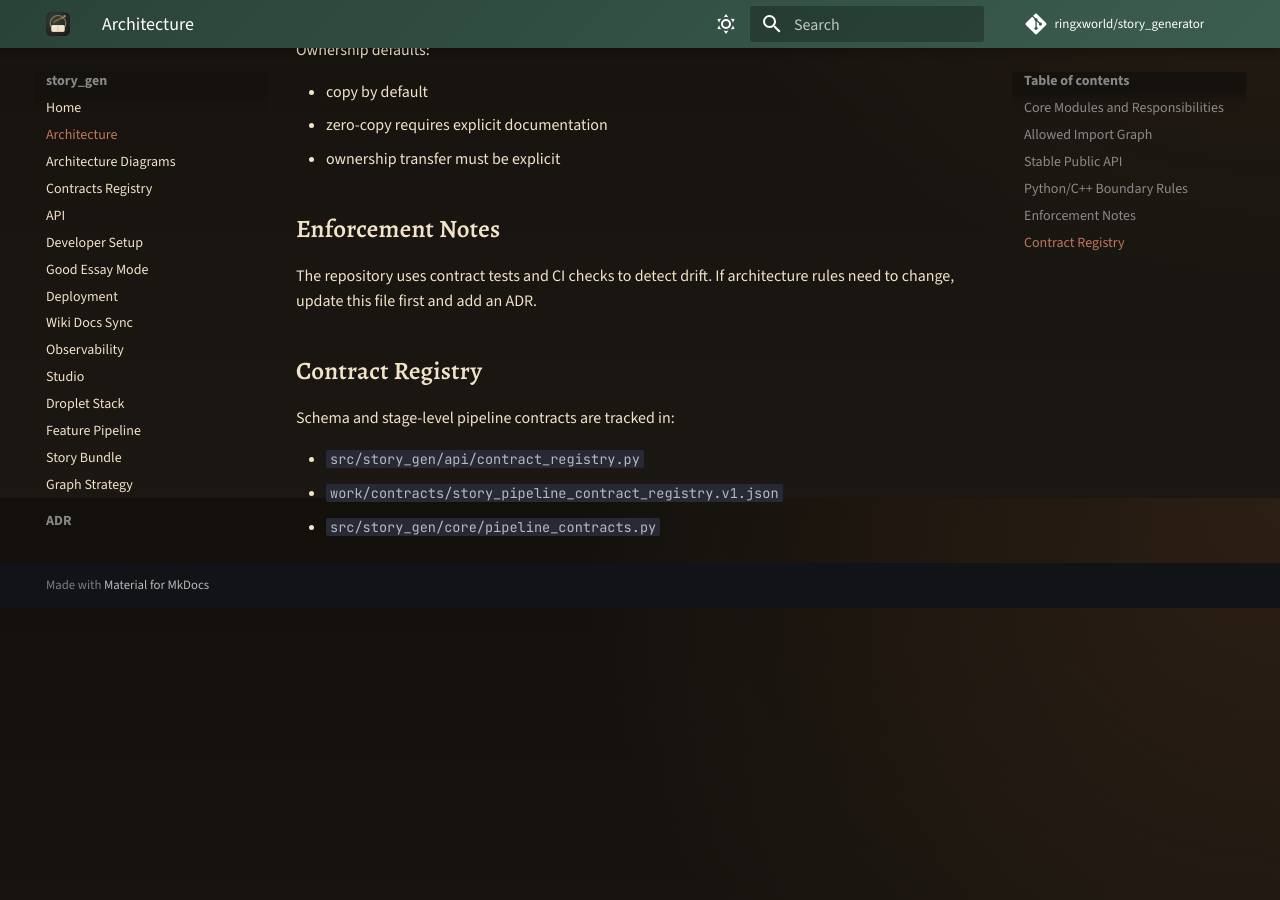
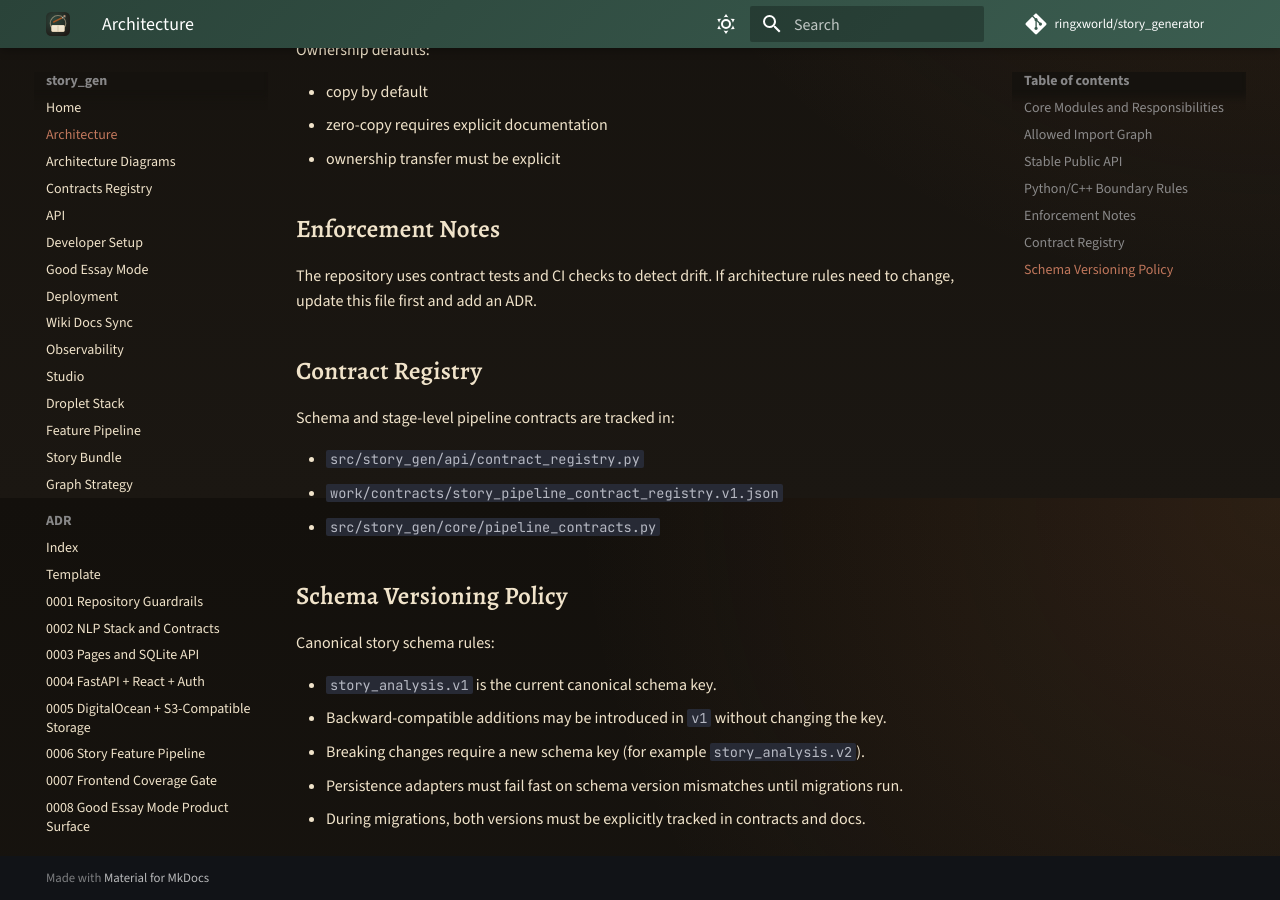
Before and after one commit to ringxworld/story_generator, an MkDocs documentation site: the page built from docs/architecture.md, in a window 1280 px wide and 900 px high, scrolled down 2202 px. Built offline with MkDocs 1.6.1 and Material for MkDocs 9.7.7, drawn with Linux system fonts in a browser that asks for light colours; comment, search, counter and statistics services are not loaded.

Commit message:
Add golden story schema round-trip fixture and migration policy docs (#2)

```diff
--- a/docs/architecture.md
+++ b/docs/architecture.md
@@ -87,3 +87,13 @@
 - `src/story_gen/api/contract_registry.py`
 - `work/contracts/story_pipeline_contract_registry.v1.json`
 - `src/story_gen/core/pipeline_contracts.py`
+
+## Schema Versioning Policy
+
+Canonical story schema rules:
+
+- `story_analysis.v1` is the current canonical schema key.
+- Backward-compatible additions may be introduced in `v1` without changing the key.
+- Breaking changes require a new schema key (for example `story_analysis.v2`).
+- Persistence adapters must fail fast on schema version mismatches until migrations run.
+- During migrations, both versions must be explicitly tracked in contracts and docs.
```
Also changed, not shown: docs/adr/0019-contract-registry-and-pipeline-governance.md (+7 -0 lines), 3 other files.
